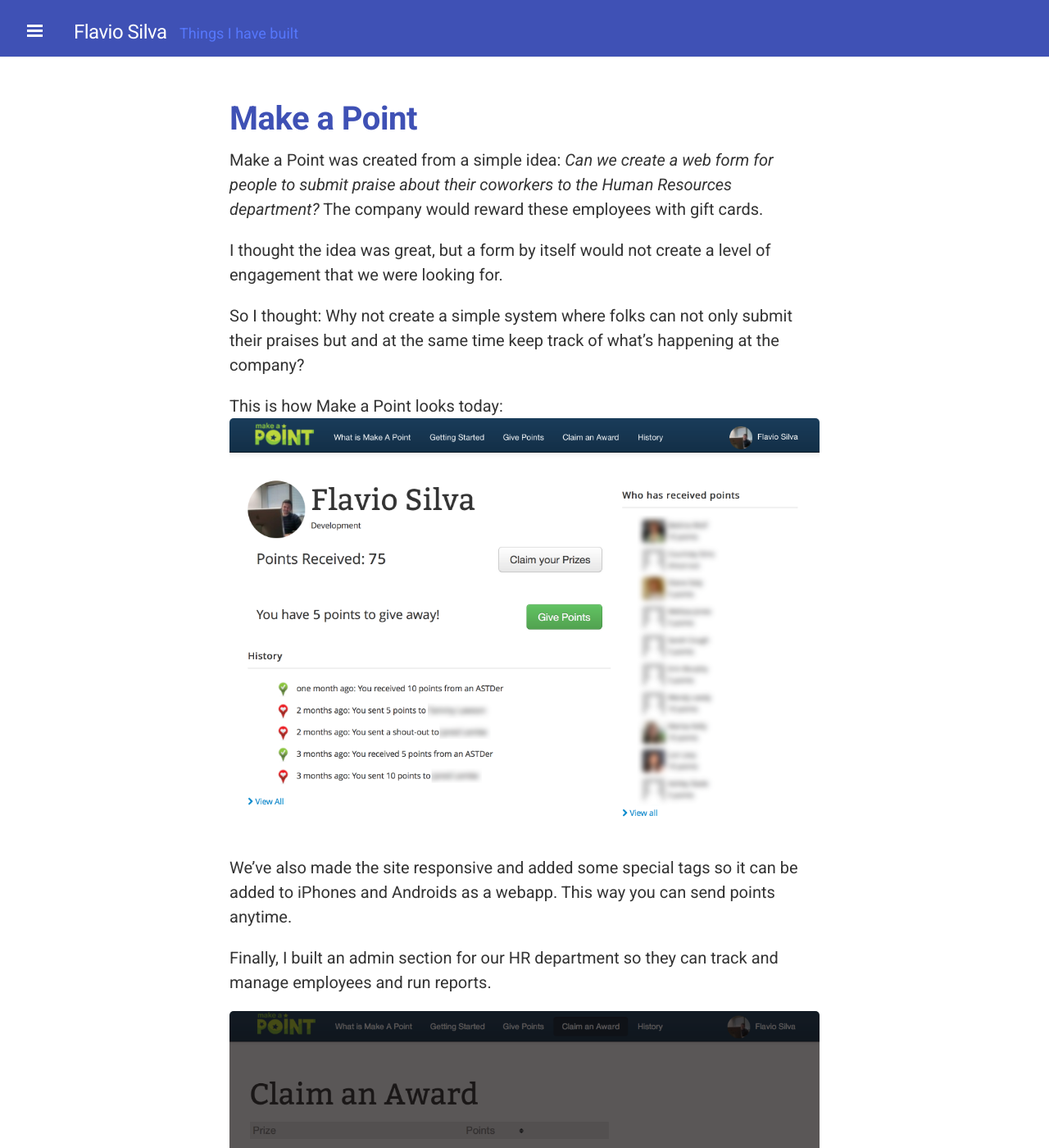
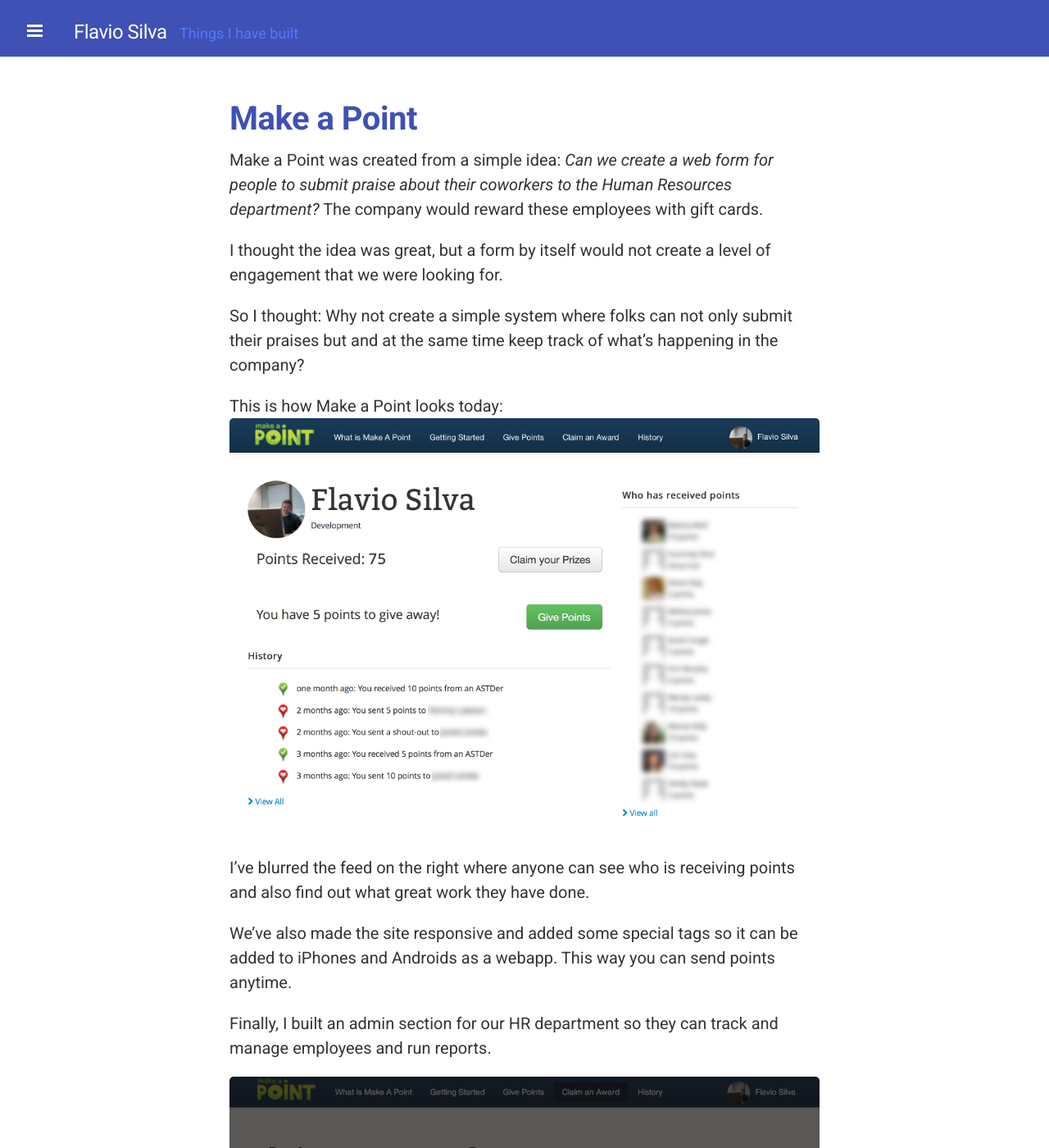
Before and after one commit to flaviotsf/flaviotsf.github.io, a Jekyll site: the page built from _posts/2012-01-03-Make-a-Point.md, in a window 1280 px wide and 1400 px high. Shown: the whole window at 82% size. Built offline with Jekyll 4.4.1, drawn with Linux system fonts in a browser that asks for light colours; nearby versions of some CDN libraries; Markdown is read by kramdown in place of the engine named in the settings.

Commit message:
Update 2012-01-03-Make-a-Point.md

```diff
--- a/_posts/2012-01-03-Make-a-Point.md
+++ b/_posts/2012-01-03-Make-a-Point.md
@@ -11,10 +11,12 @@
 of engagement that we were looking for.
 
 So I thought: Why not create a simple system where folks can not only submit their
-praises but and at the same time keep track of what's happening at the company?
+praises but and at the same time keep track of what's happening in the company?
 
 This is how Make a Point looks today:
 ![Make a Point Landing Page](/public/map-landing.png)
+
+I've blurred the feed on the right where anyone can see who is receiving points and also find out what great work they have done.
 
 We've also made the site responsive and added some special tags so it can be
 added to iPhones and Androids as a webapp. This way you can send points anytime.
```
